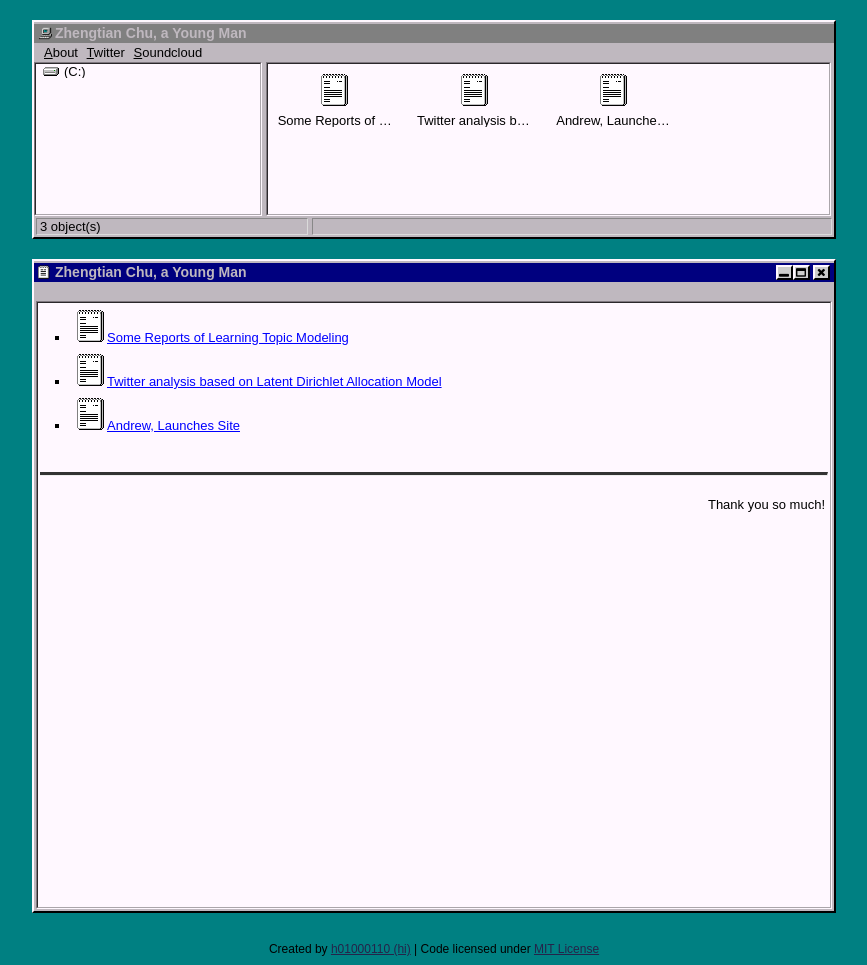
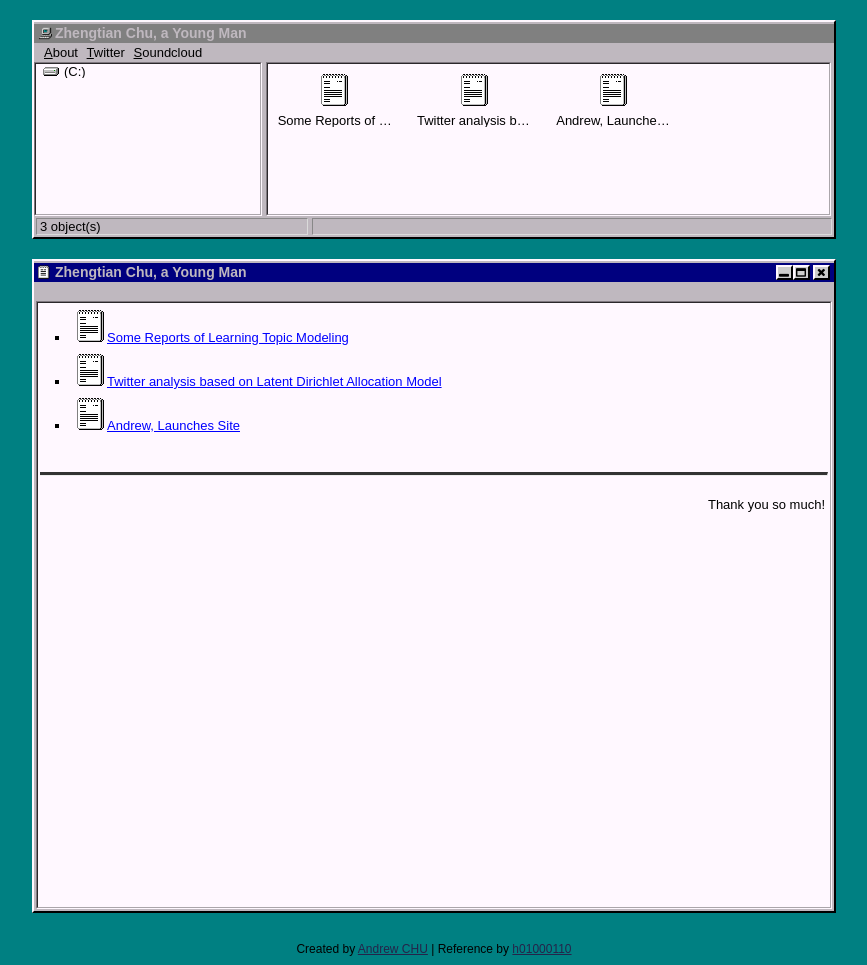
Before and after one commit to scyxx2/lakerschampions.github.io, a Jekyll site: the page built from index.html, in a window 1280 px wide. Shown: the whole page, without its empty margins (206-1073 px from the left). Built offline with Jekyll 4.4.1, drawn with Linux system fonts in a browser that asks for light colours.

Commit message:
Update default.html

```diff
--- a/_layouts/default.html
+++ b/_layouts/default.html
@@ -92,7 +92,7 @@
 	<script src="/assets/js/001.js"></script>
 	<script src="/assets/js/002.js"></script>
 	<div class="footer">
-		<p>Created by <a href="http://github.com/h01000110" target="_blank">h01000110 (hi)</a> | Code licensed under <a href="https://github.com/h01000110/h01000110.github.io/blob/master/LICENSE" target="_blank">MIT License</a></p>
+		<p>Created by <a href="http://github.com/lakerschampions" target="_blank">Andrew CHU</a> | Reference by <a href="https://github.com/h01000110/h01000110.github.io" target="_blank">h01000110</a></p>
 	</div>
 </body>
 </html>
```
